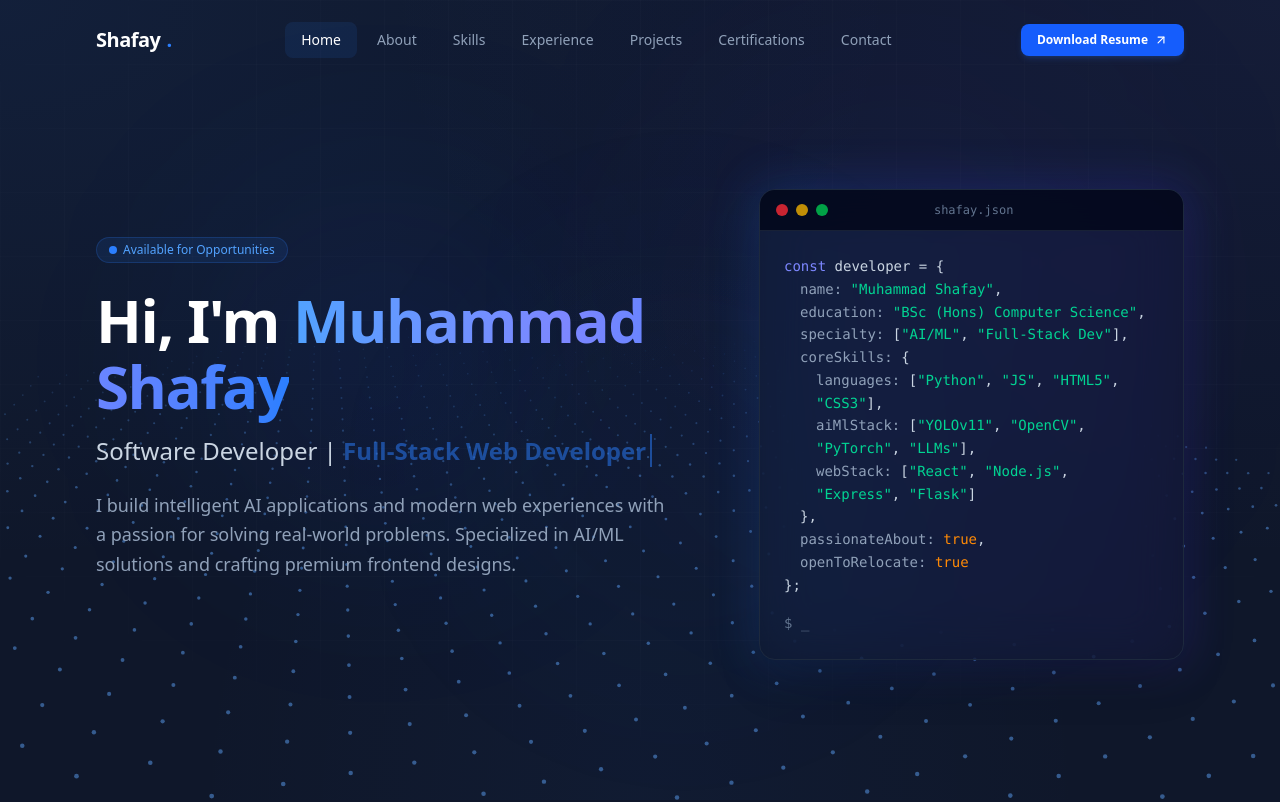
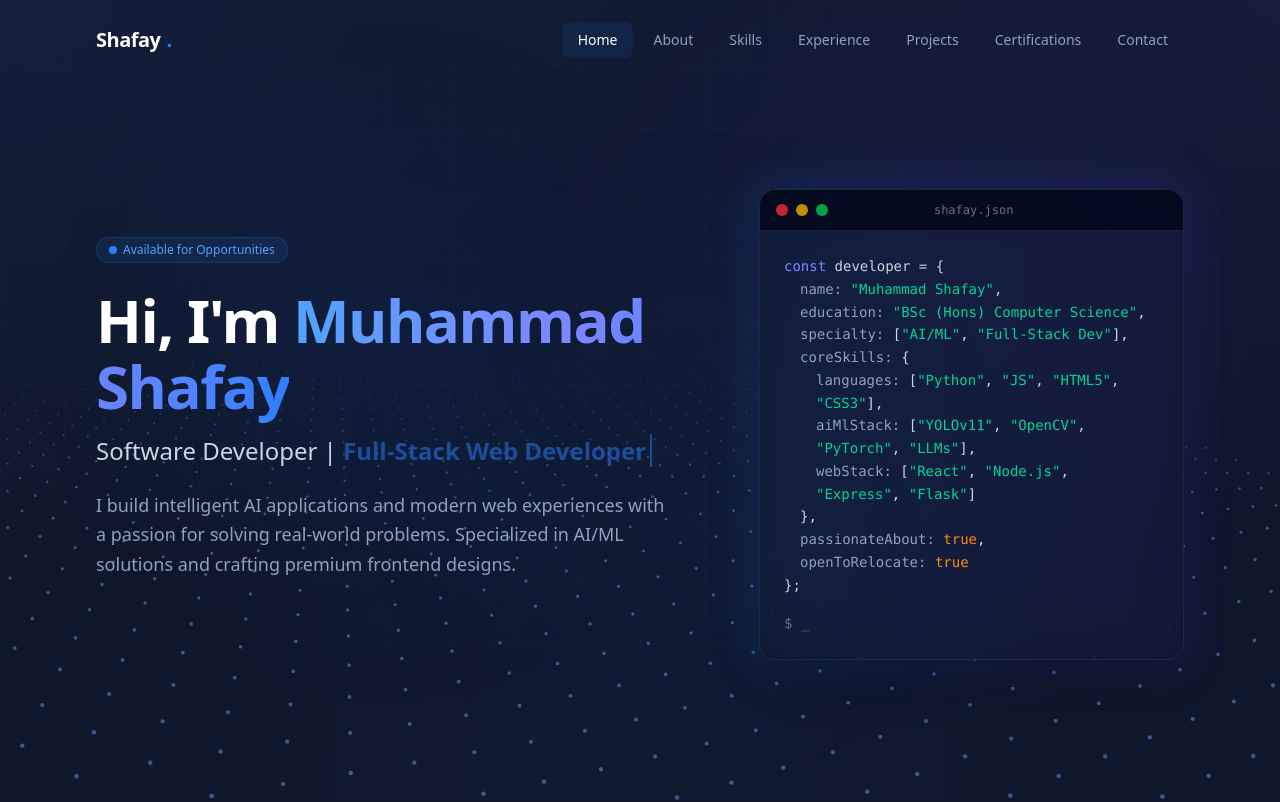
Before and after one commit to Mshafay-8324/my-portfolio, a Next.js app in the folder Frontend/: page / in a window 1280 px wide. Shown: the top 802 px of the page. Built offline with nearby package versions, Linux system fonts and the light colour scheme.

Commit message:
removed the Download Resume button from the navigation bar

```diff
--- a/Frontend/src/components/Navbar.tsx
+++ b/Frontend/src/components/Navbar.tsx
@@ -1,6 +1,6 @@
 "use client";
 import React, { useState, useEffect } from "react";
-import { Menu, X, ArrowUpRight } from "lucide-react";
+import { Menu, X } from "lucide-react";
 import { motion, AnimatePresence } from "framer-motion";
 
 const navItems = [
@@ -96,15 +96,6 @@ export default function Navbar() {
             ))}
           </nav>
 
-          {/* Download Resume */}
-          <a
-            href="/resume.pdf"
-            download="Muhammad Shafay.pdf"
-            className="inline-flex items-center gap-1.5 px-4 py-2 text-xs font-semibold text-white bg-blue-600 rounded-lg hover:bg-blue-500 transition-all duration-300 shadow-md shadow-blue-500/15 hover:shadow-blue-500/30"
-          >
-            Download Resume <ArrowUpRight size={14} />
-          </a>
-
           {/* Mobile menu button */}
           <div className="md:hidden flex items-center">
             <button
@@ -141,15 +132,6 @@ export default function Navbar() {
                   {item.label}
                 </button>
               ))}
-              <div className="pt-2 px-4">
-                <a
-                  href="/resume.pdf"
-                  download
-                  className="flex items-center justify-center gap-1.5 w-full py-3 text-center text-sm font-semibold text-white bg-blue-600 rounded-lg hover:bg-blue-500 transition-colors shadow-md shadow-blue-500/10"
-                >
-                  Download Resume <ArrowUpRight size={14} />
-                </a>
-              </div>
             </div>
           </motion.div>
         )}
```
